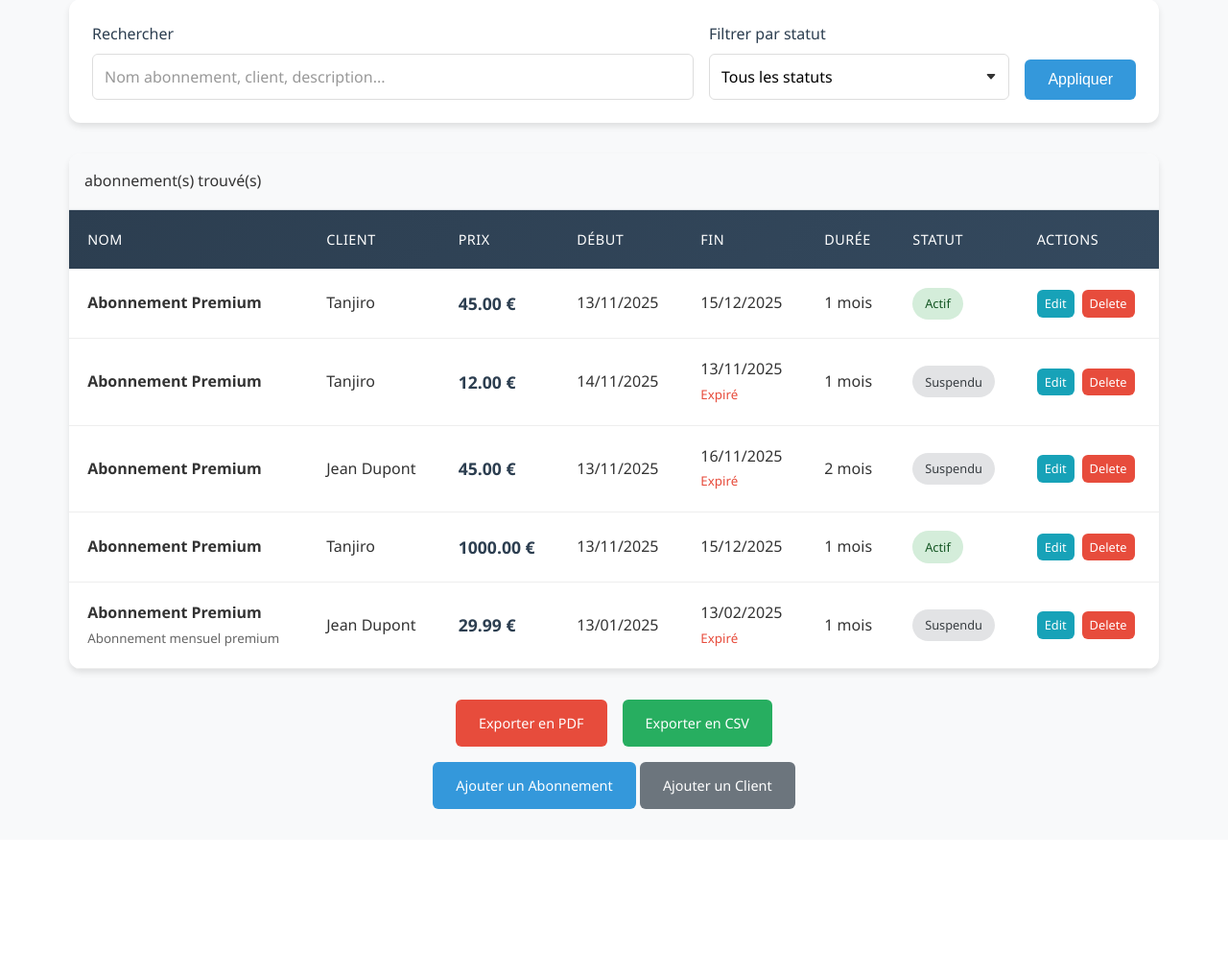
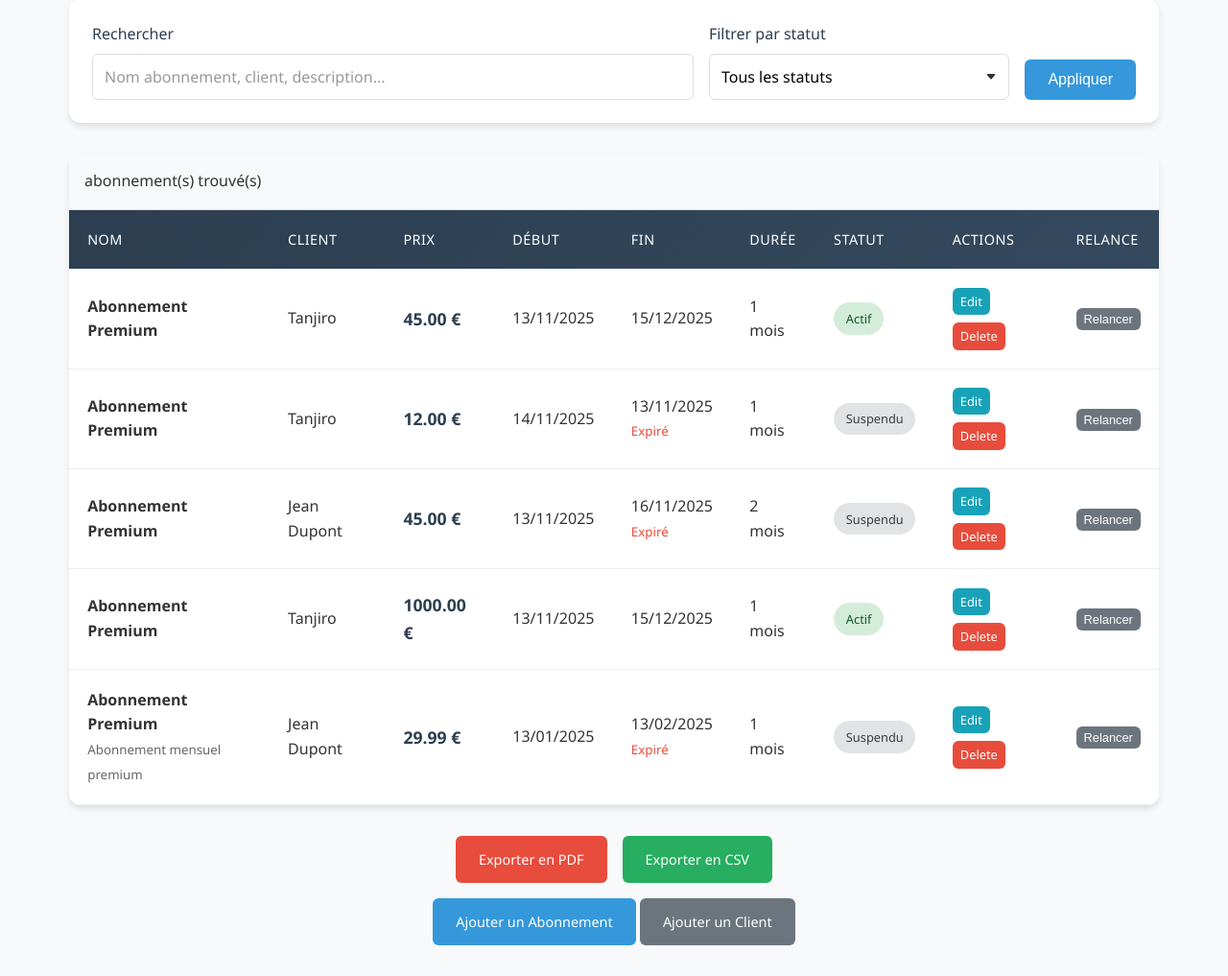
Before and after one commit to antraty/projet_abonnement, a Django app: page /abonnements/ in a window 1280 px wide. Shown: the part 246-1263 px from the top of the page at 96% size. Before the commit the page ends 1089 px from the top, so only its background shows below. Run offline with Django 5.2, Linux system fonts and the light colour scheme; a user stored in the database is signed in; data comes from the database, SQL or seed files in the repository; both versions use the stored data as it was after the commit.

Commit message:
bouton relance actié

```diff
--- a/subscriptions/urls.py
+++ b/subscriptions/urls.py
@@ -24,5 +24,6 @@ urlpatterns = [
     path('abonnements/<int:pk>/modifier/', views.subscription_edit, name='subscription_edit'),
     path('abonnements/<int:pk>/supprimer/', views.subscription_delete, name='subscription_delete'),
     path('abonnements/export/csv/', views.export_subscriptions_csv, name='export_subscriptions_csv'),
+    path('abonnements/<int:pk>/relancer/', views.subscription_renew, name='subscription_renew'),
     path('abonnements/export/pdf/', views.export_subscriptions_pdf, name='export_subscriptions_pdf'),
 ]
--- a/subscriptions/views.py
+++ b/subscriptions/views.py
@@ -7,6 +7,14 @@ from datetime import timedelta
 from .forms import ClientForm, SubscriptionForm
 from django.core.paginator import Paginator, EmptyPage, PageNotAnInteger
 import csv
+import calendar
+from datetime import date
+
+from django.contrib.auth.decorators import login_required
+from django.shortcuts import get_object_or_404, redirect
+from django.contrib import messages
+
+from .models import Subscription, Renewal
 from django.http import HttpResponse
 from reportlab.pdfgen import canvas
 from reportlab.lib.pagesizes import letter, A4
@@ -52,6 +60,58 @@ def dashboard(request):
 
     return render(request, 'subscriptions/dashboard.html', context)
 
+def add_months(orig_date, months):
+    """
+    Retourne une date correspondant à orig_date + months mois.
+    Gère correctement le dernier jour des mois.
+    """
+    month = orig_date.month - 1 + months
+    year = orig_date.year + month // 12
+    month = month % 12 + 1
+    day = min(orig_date.day, calendar.monthrange(year, month)[1])
+    return date(year, month, day)
+
+
+@login_required
+def subscription_renew(request, pk):
+    """
+    Relance (renouvelle) un abonnement :
+    - Prolonge date_fin de `duree_mois` (ou 1 mois si absent),
+    - Si date_fin < today, la prolongation part de today,
+    - Met le statut à 'actif',
+    - Crée un objet Renewal avec une note (et nouveau_prix égal au prix courant).
+    Exige une requête POST.
+    """
+    if request.method != 'POST':
+        messages.error(request, "Méthode non autorisée pour la relance.")
+        return redirect('subscriptions:subscription_list')
+
+    abonnement = get_object_or_404(Subscription, pk=pk)
+
+    months = abonnement.duree_mois or 1
+
+    today = date.today()
+    base_date = abonnement.date_fin
+    if base_date < today:
+        base_date = today
+
+    new_end = add_months(base_date, months)
+
+    # Mise à jour de l'abonnement
+    abonnement.date_fin = new_end
+    abonnement.statut = 'actif'
+    abonnement.save(update_fields=['date_fin', 'statut'])
+
+    # Création du renouvellement
+    Renewal.objects.create(
+        abonnement=abonnement,
+        nouveau_prix=abonnement.prix,
+        duree_extension_mois=months,
+        notes=f"Relance effectuée par {request.user.username}"
+    )
+
+    messages.success(request, f"Abonnement relancé jusqu'au {new_end.strftime('%d/%m/%Y')} et statut réactivé.")
+    return redirect('subscriptions:subscription_list')
 
 @login_required
 def client_list(request):
--- a/templates/subscriptions/subscription_list.html
+++ b/templates/subscriptions/subscription_list.html
@@ -71,6 +71,7 @@
                 <th>Durée</th>
                 <th>Statut</th>
                 <th>Actions</th>
+                <th>Relance</th>
             </tr>
         </thead>
         <tbody>
@@ -118,6 +119,21 @@
                         </a>
                     </div>
                 </td>
+
+                <!-- Nouvelle colonne Relance -->
+                <td>
+                    <form method="post" action="{% url 'subscriptions:subscription_renew' abonnement.pk %}" style="display:inline;">
+                        {% csrf_token %}
+                        <button
+                            type="submit"
+                            class="btn btn-secondary"
+                            onclick="return confirm('Confirmer la relance de cet abonnement ?');"
+                            title="Relancer l'abonnement"
+                            style="padding: 0.25rem 0.5rem; font-size: 0.8rem; background: #6c757d;">
+                            Relancer
+                        </button>
+                    </form>
+                </td>
             </tr>
             {% endfor %}
         </tbody>
```
Also changed, not shown: db.sqlite3.
